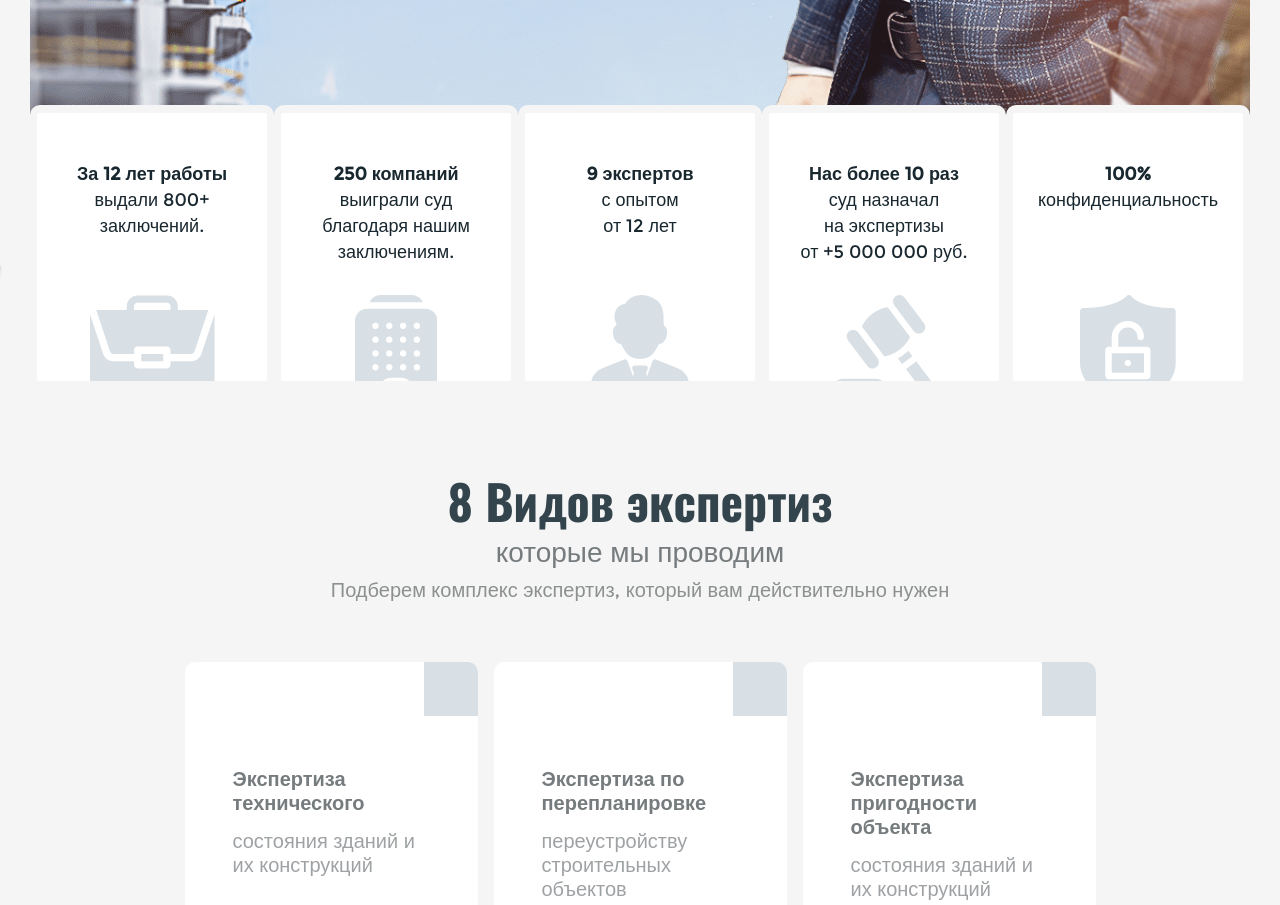
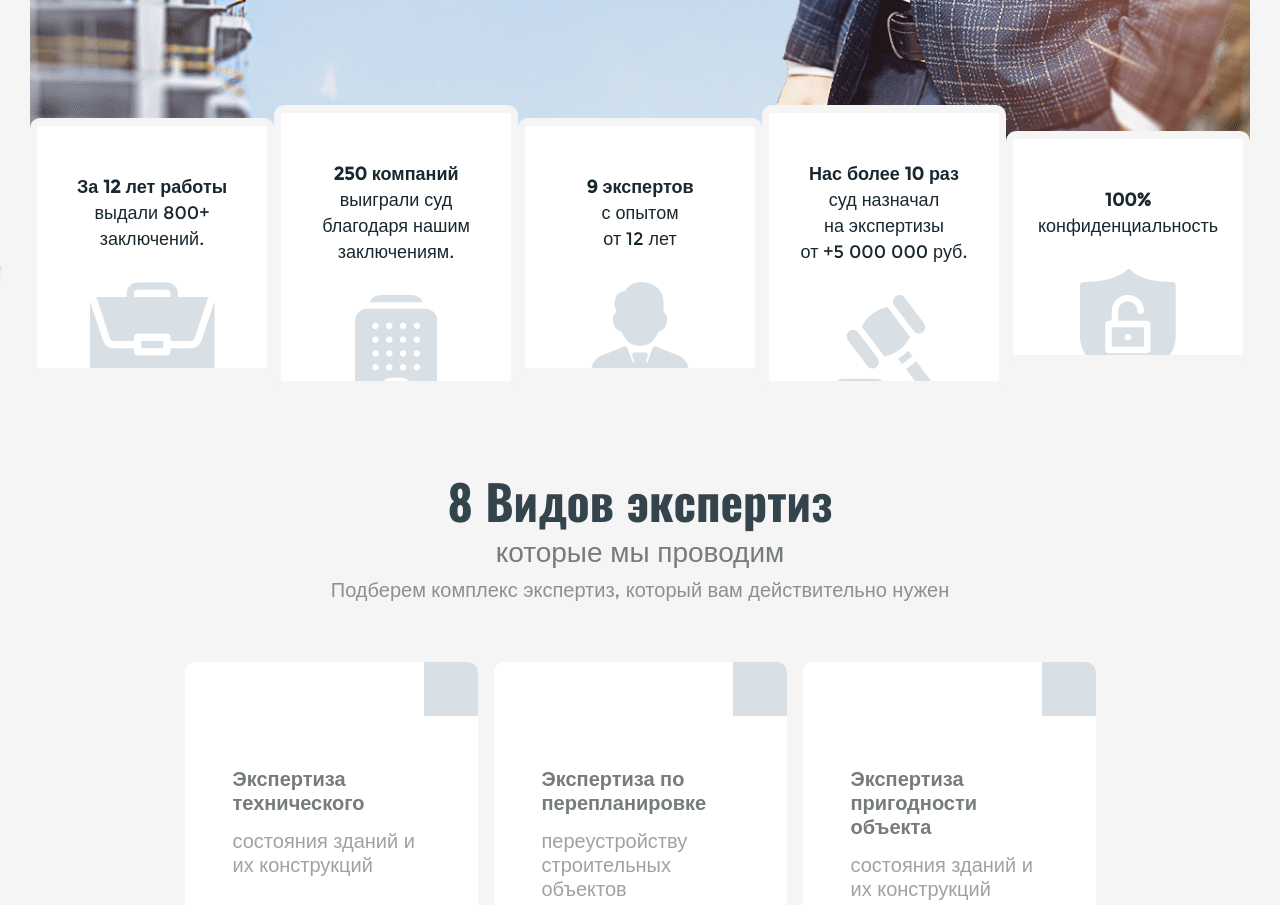
Before and after one commit to almazimam89/almazimam89.github.io, a plain HTML site: page index.html in a window 1280 px wide. Shown: the part 862-1767 px from the top of the page. Drawn offline with Linux system fonts and the light colour scheme.

Commit message:
Update style.css

```diff
--- a/css/style.css
+++ b/css/style.css
@@ -515,7 +515,7 @@ h6 {
     justify-content: center;
     -webkit-box-align: space-between;
     -ms-flex-align: space-between;
-    align-items: space-between;
+    align-items: center;
     -ms-flex-wrap: wrap;
     flex-wrap: wrap;
     width: 100%; }
```
